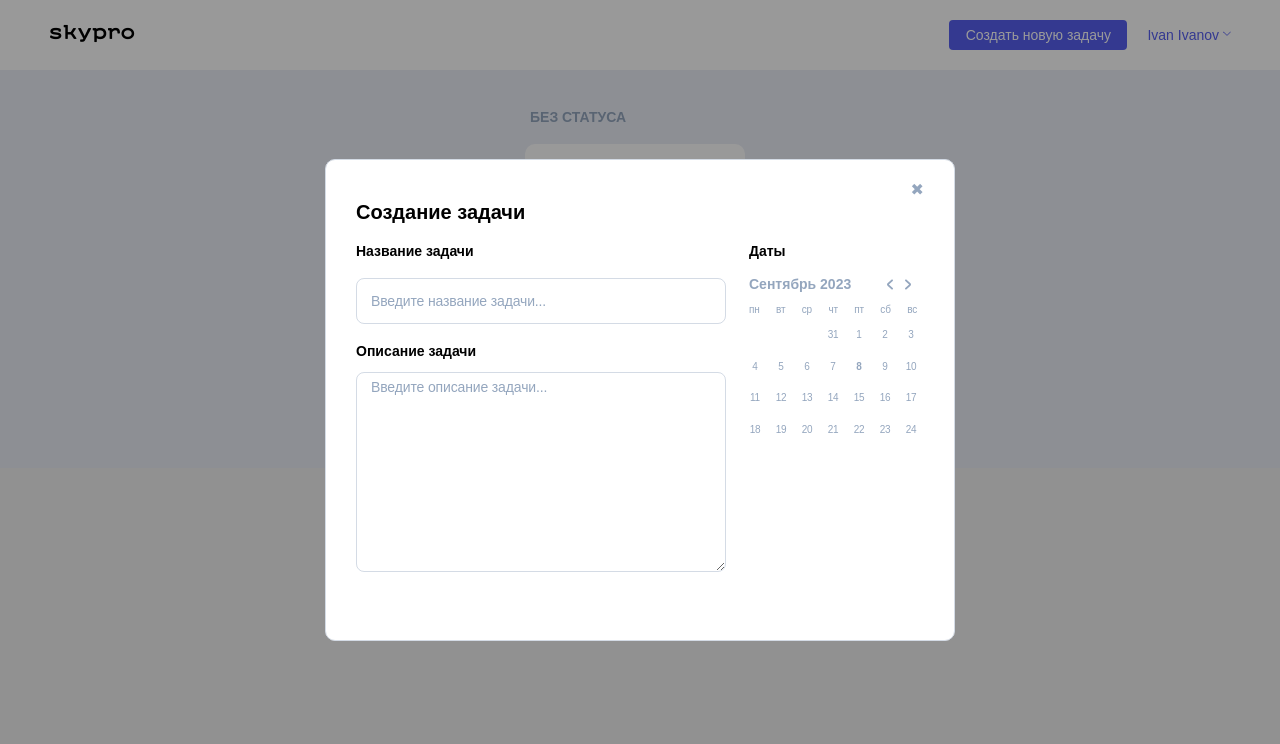
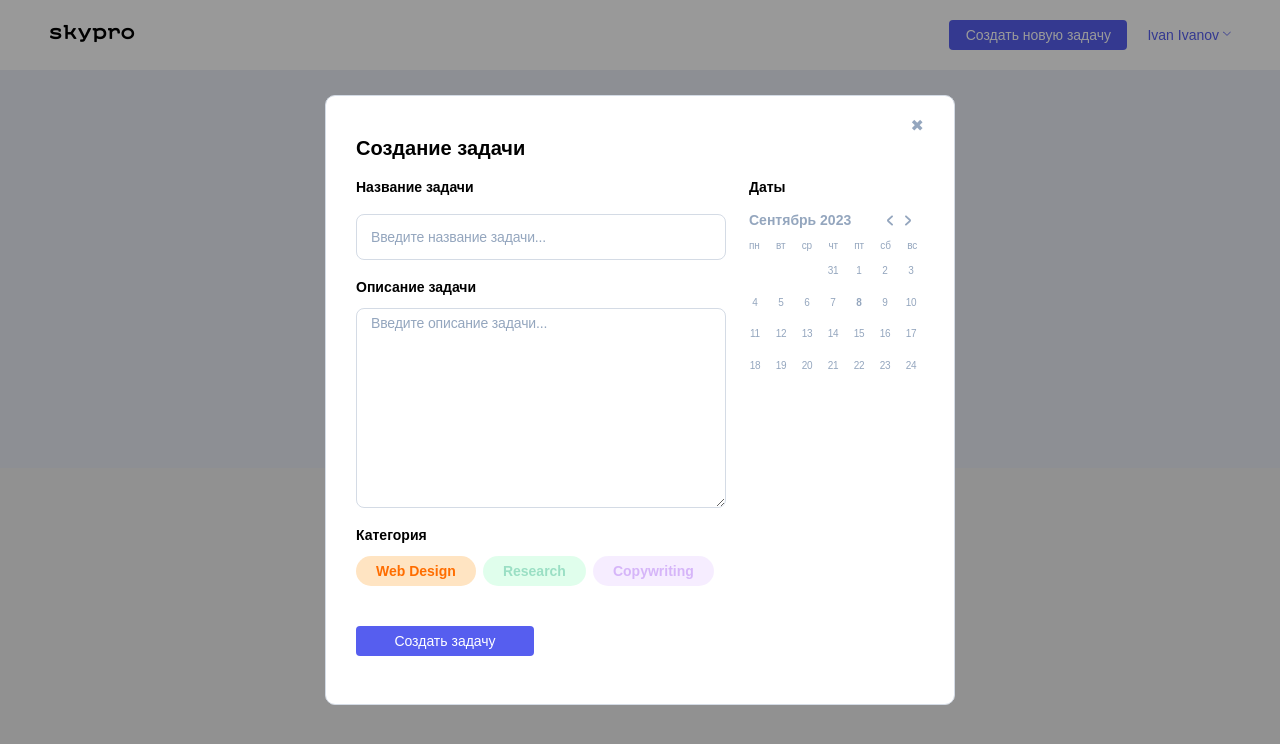
Before and after one commit to Dmitrij544/skypro-kanban, a React (Vite) app: page / in a window 1280 px wide. Both pictures are taken after a click on the button "Создать новую задачу". Shown: the top 744 px of the page. Built offline with nearby package versions, Linux system fonts and the light colour scheme.

Commit message:
Доработка кода

```diff
--- a/index.html
+++ b/index.html
@@ -6,10 +6,8 @@
     <title>Skypro Kanban</title>
   </head>
   <body>
-    <!-- Главный контейнер для React -->
     <div id="root"></div>
 
-    <!-- Точка входа в ваше приложение -->
     <script type="module" src="/src/main.jsx"></script>
   </body>
 </html>
--- a/src/App.jsx
+++ b/src/App.jsx
@@ -1,5 +1,4 @@
 import './App.css';
-//import './main.css';
 import PopUser from './components/PopUser/PopUser';
 import PopNewCard from './components/PopNewCard/PopNewCard';
 import PopBrowse from './components/PopBrowse/PopBrowse';
--- a/src/components/PopBrowse/PopBrowse.jsx
+++ b/src/components/PopBrowse/PopBrowse.jsx
@@ -4,6 +4,48 @@ function PopBrowse() {
       <div className="pop-browse__container">
         <div className="pop-browse__block">
           <div className="pop-browse__content">
+
+            <div className="pop-browse__top">
+              <label htmlFor="formTitle" className="subttl">Название задачи</label>
+              <input
+                className="form-browse__input"
+                type="text"
+                id="formTitle"
+                placeholder="Введите название задачи..."
+                style={{
+                  width: '100%',
+                  marginBottom: '20px',
+                  padding: '10px',
+                  background: '#fff',
+                  border: '1px solid #D4DBE5',
+                  borderRadius: '8px',
+                  marginTop: '12px'
+                }}
+              />
+            </div>
+
+            <div className="pop-browse__wrap">
+              <form className="pop-browse__form form-browse" id="formBrowseCard" action="#">
+                <div className="form-browse__block">
+                  <label htmlFor="textArea" className="subttl">Описание задачи</label>
+                  <textarea
+                    className="form-browse__area"
+                    name="text"
+                    id="textArea"
+                    placeholder="Введите описание задачи.."
+                    style={{
+                      width: '100%',
+                      minHeight: '100px',
+                      padding: '10px',
+                      background: '#fff',
+                      border: '1px solid #D4DBE5',
+                      borderRadius: '8px',
+                      resize: 'vertical'
+                    }}
+                  />
+                </div>
+              </form>
+            </div>
 
             <input type="hidden" id="datepick_value" value="08.09.2023" />
             <div className="calendar__period">
--- a/src/components/PopNewCard/PopNewCard.jsx
+++ b/src/components/PopNewCard/PopNewCard.jsx
@@ -1,14 +1,21 @@
+import { useState } from 'react';
 import Calendar from '../Calendar/Calendar';
 
 function PopNewCard() {
+  const [selectedCategory, setSelectedCategory] = useState('Web Design');
+
   return (
     <div className="pop-new-card" id="popNewCard">
       <div className="pop-new-card__container">
         <div className="pop-new-card__block">
           <div className="pop-new-card__content">
+
             <h3 className="pop-new-card__ttl">Создание задачи</h3>
+
             <a href="#" className="pop-new-card__close">✖</a>
+
             <div className="pop-new-card__wrap">
+
               <form className="pop-new-card__form form-new" id="formNewCard" action="#">
                 <div className="form-new__block">
                   <label htmlFor="formTitle" className="subttl">Название задачи</label>
@@ -20,9 +27,45 @@ function PopNewCard() {
                 </div>
               </form>
 
-              <Calendar/>
+              <Calendar />
 
             </div>
+
+            <div className="pop-new-card__categories categories">
+              <p className="categories__p subttl">Категория</p>
+              <div className="categories__themes">
+
+                <div
+                  className={`categories__theme _orange ${selectedCategory === 'Web Design' ? '_active-category' : ''}`}
+                  onClick={() => setSelectedCategory('Web Design')}
+                  style={{ cursor: 'pointer' }}
+                >
+                  <p className="_orange">Web Design</p>
+                </div>
+
+                <div
+                  className={`categories__theme _green ${selectedCategory === 'Research' ? '_active-category' : ''}`}
+                  onClick={() => setSelectedCategory('Research')}
+                  style={{ cursor: 'pointer' }}
+                >
+                  <p className="_green">Research</p>
+                </div>
+
+                <div
+                  className={`categories__theme _purple ${selectedCategory === 'Copywriting' ? '_active-category' : ''}`}
+                  onClick={() => setSelectedCategory('Copywriting')}
+                  style={{ cursor: 'pointer' }}
+                >
+                  <p className="_purple">Copywriting</p>
+                </div>
+
+              </div>
+            </div>
+
+            <button className="header__btn-main-new _hover01" id="btnCreateTask" style={{ marginTop: '20px' }}>
+              <a href="#">Создать задачу</a>
+            </button>
+
           </div>
         </div>
       </div>
```
